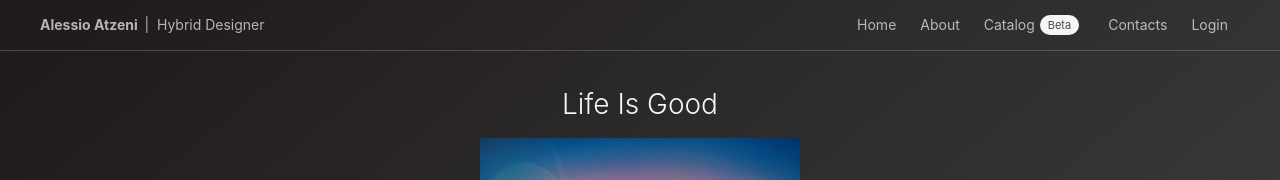
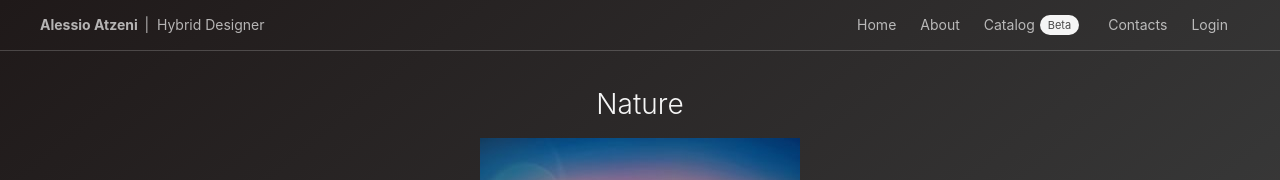
Before and after one commit to kpratama24/Alessio-Atzeni, a plain HTML site: page prodDetail.html in a window 1280 px wide. Shown: the top 180 px of the page. Drawn offline with Linux system fonts and the light colour scheme.

Commit message:
edit ProdDetail prototype page

```diff
--- a/prodDetail.html
+++ b/prodDetail.html
@@ -40,7 +40,7 @@
 		<div class="hero-body">
 			<div class="container has-text-centered">
 				<h1 class="title">
-					Life Is Good
+					Nature
 				</h1>
         <img src="./assets/themeexam.jpg"><br><br>
         <h2 class="subtitle is-subtitle-2">Lorem ipsum dolor sit amet,
```
